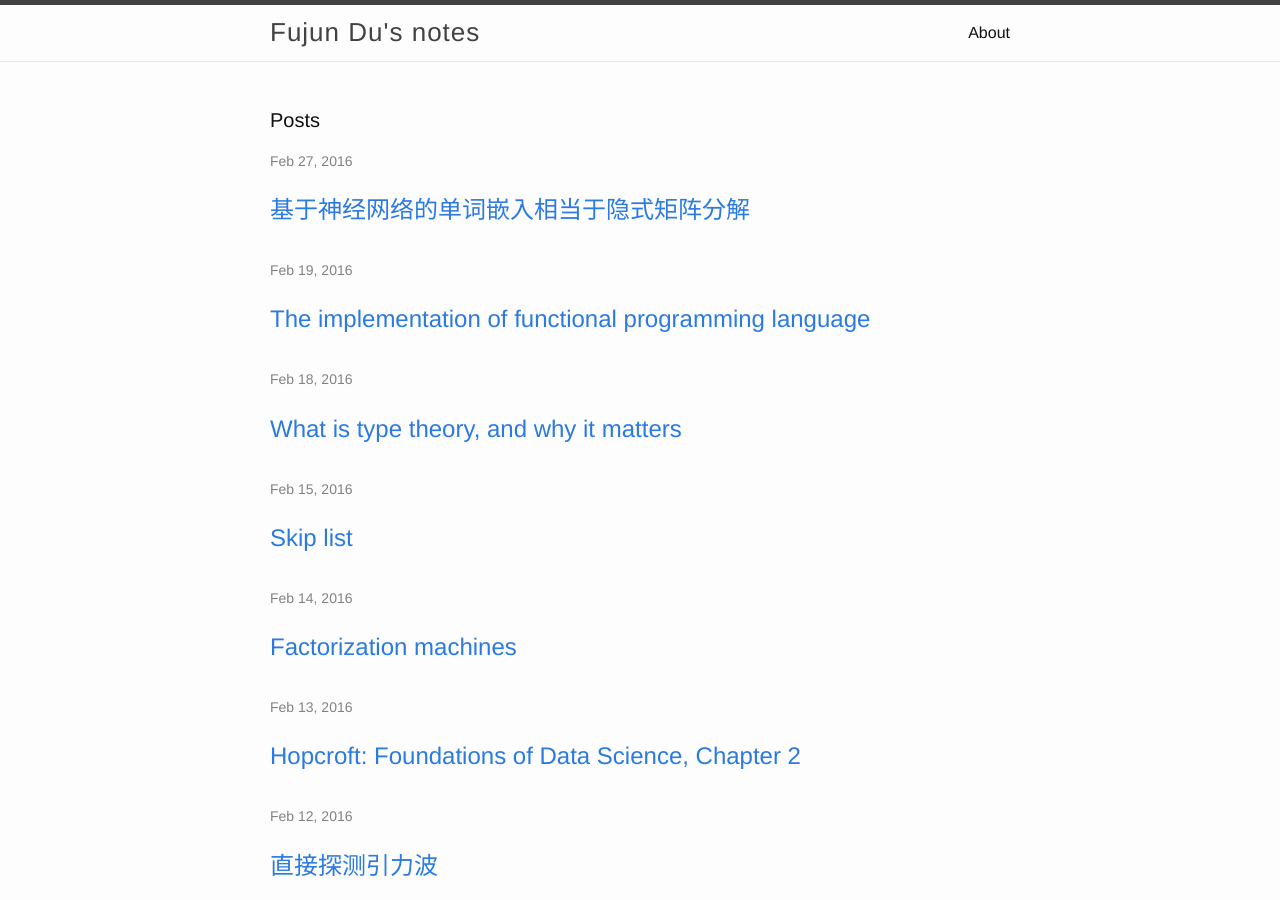
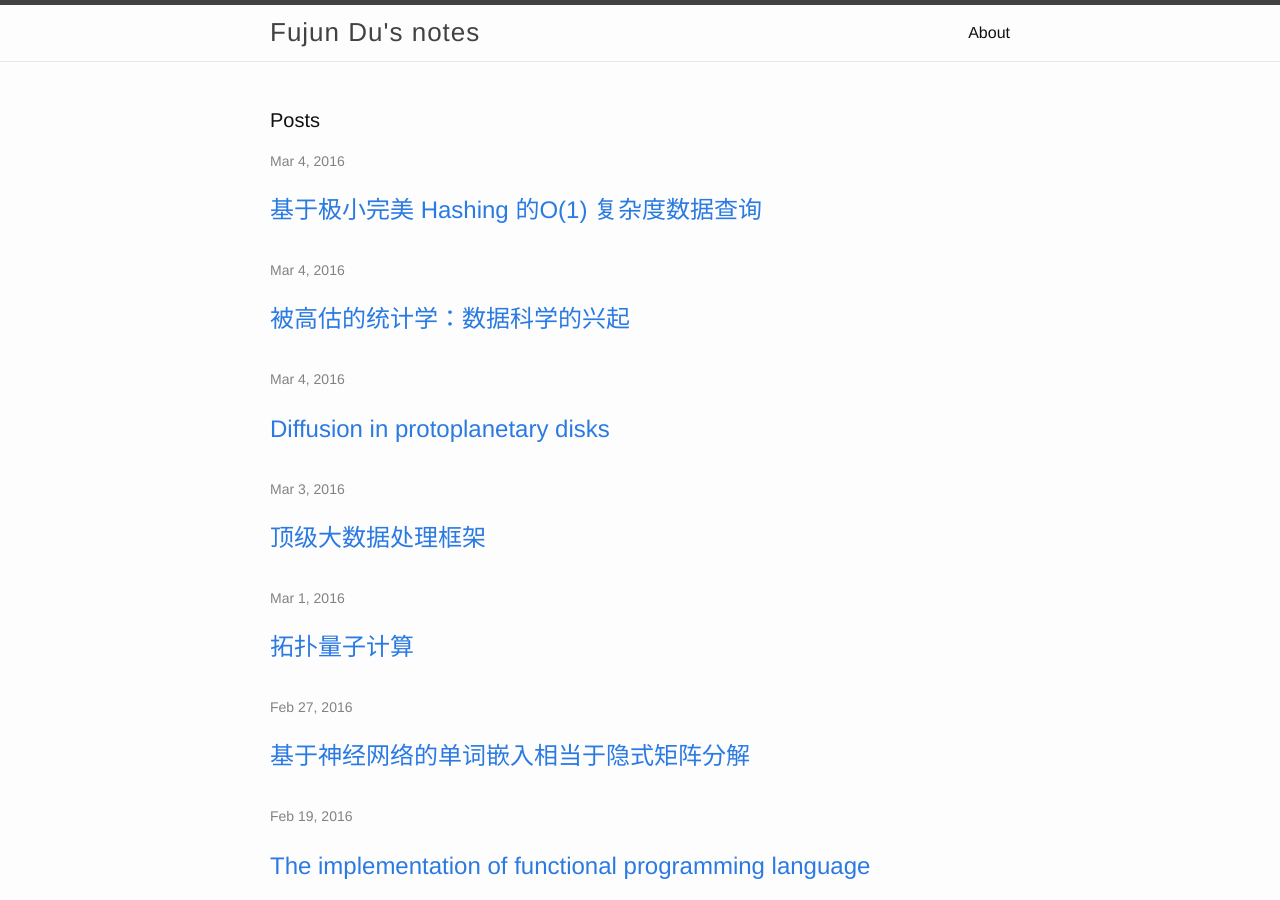
Before and after one commit to fjdu/fjdu.github.io, a Jekyll site: the page built from index.html, in a window 1280 px wide and 900 px high. Built offline with Jekyll 4.4.1, drawn with Linux system fonts in a browser that asks for light colours.

Commit message:
new articles

```diff
--- a/_includes/head.html
+++ b/_includes/head.html
@@ -9,6 +9,8 @@
   <link rel="stylesheet" href="{{ "/css/main.css" | prepend: site.baseurl }}">
   <link rel="canonical" href="{{ page.url | replace:'index.html','' | prepend: site.baseurl | prepend: site.url }}">
  <script type="text/javascript">var switchTo5x=true;</script>
+<!--
 <script type="text/javascript" src="http://w.sharethis.com/button/buttons.js"></script>
 <script type="text/javascript">stLight.options({publisher: "5f23ad09-232d-48f3-8b7b-89f9c51d2a5d", doNotHash: true, doNotCopy: false, hashAddressBar: false});</script> <link rel="alternate" type="application/rss+xml" title="{{ site.title }}" href="{{ "/feed.xml" | prepend: site.baseurl | prepend: site.url }}" />
+-->
 </head>
--- /dev/null
+++ b/_posts/2016-03-01-topological-quantum-computation.markdown
@@ -0,0 +1,163 @@
+---
+layout: post
+title:  "拓扑量子计算"
+date:   2016-03-01 Tue 18:53:31
+categories: quantum computation
+---
+
+这是一篇翻译文章。
+
+<h1>原文</h1>
+[Das Sarma et al. 2006](http://stationq.cnsi.ucsb.edu/~freedman/publications/96.pdf)
+
+<section>
+<p>
+量子力学可以说是关于自然界最成功的定量理论了。
+这个理论如今已经八十岁 (原文发表于2006年)。尽管做了大量涉及到光、原子、分子、固体、以及原子核、电子、以及其它亚原子粒子的实验，迄今没有一个违背量子力学。事实上，各种量子电动力学的实验结果跟理论预言的吻合程度让人震惊——达到了十亿分之一的精度。不仅仅关于实在的现代描述本质上都是量子的，我们的现代技术——比如晶体管、电路板、激光、超导体，以及磁存储——本质上都是基于量子现象的。在固态量子现象中理论和实验完美结合，产生出基于 Josephson 效应的伏特标准，以及基于 Hall 效应的电阻标准。
+</p>
+
+<p>
+最近量子计算方面的观念进展开启了新篇章，催生了以真正制造出量子计算机为目标的的严肃实验研究。商业化的包含数百万个量子逻辑比特 (qubit) 的量子计算机将会让解决一些难以计算的问题成为可能，比如素数分解和数据库搜索；背后的算法利用了量子力学的线性叠加特性、幺正演化、以及指数级大小的纠缠态希尔伯特空间。但最终的读出过程仍然是通常的经典测量。实际上，量子计算机可以比经典数字计算机快指数量级。
+</p>
+
+<p>
+建造包含许多 qubit 的大型量子计算机的一个难点是量子退相干: 一个物理体系在一个相干叠加态只能保持有限——通常很短——的时间。任何与周围世界的相互作用或者任何导致“波函数塌缩”的测量都会让系统退相干，进而破坏编码的量子信息。但是，一个开创性的理论发展让建造量子计算机成为可能：量子错误改正，或容错量子计算 (John Preskill 1999 Physics Today)；研究者确立了一个阈值定理，证明只要退相干够弱，就可以被改正掉。
+</p>
+
+<p>
+如果把量子退相干想成量子计算中不受欢迎的噪声，则有效的“软件”错误改正依赖于消除或最小化计算机内的噪声。这种方法的思想与经典数字计算机里的错误改正类似。对于量子计算机而言，另一种策略叫做拓扑量子计算，并不尝试去让系统没有噪声，而是去让系统变“聋”——即对通常的退相干源免疫。由于计算的整体强壮拓扑特性，这个革命性的策略让量子退相干变得无关紧要。
+</p>
+
+<h1>量子计算</h1>
+<p>
+假设我们有一个可控的量子系统。进一步假定可以让系统一开始处在某个已知的态 \(|\psi_0\rangle\) 上。让这个系统通过一个幺正变换 \(U(t)\) 演化，直到进入某个终态 \(|\psi_1\rangle=U(t)|\psi_0\rangle\)。由于演化是按照哈密顿量来的，我们需要对哈密顿量有足够的控制，这样就可以让 \(U(t)\) 具有任何想要的幺正变换的形式。最后，我们需要测量演化结束后系统状态的方法。
+</p>
+
+<p>
+这种初始化、演化，以及测量的过程就叫量子计算。量子计算机的基本单元是量子比特 (qubit) ——一种可处在 \(|0\rangle\) 和 \(|1\rangle\) 两个态的量子双状态系统。通过外部方法，一个量子比特可以被控制、操纵、耦合、纠缠到其它量子比特。幺正操作自身定义了量子计算的代码。
+</p>
+
+<p>
+那为什么没有人造一个量子计算机出来？有个基本的障碍——错误的发生。Asher Peres 有个有意思的说法，“量子现象不是发生在希尔伯特空间，而是发生在实验室”。当然，经典计算机也有错误，但可以通过保存多个副本并对副本做检查来克服。
+</p>
+
+<p>
+但对于量子计算机，情况更复杂。如果在计算过程中我们通过对量子态做测量的方法来检测是否发生错误了，由于波函数塌缩的缘故，我们可能会破坏量子叠加性并破坏计算。并且，错误不一定只是 \(|0\rangle\) 翻转成 \(|1\rangle\) 这样的，而可以是连续的相位错误：\(a|0\rangle + b|1\rangle \rightarrow a|0\rangle + be^{i\theta}|1\rangle\)，其中 \(\theta\) 是任意的。这种连续的错误表面上就像经典模拟计算中的出现的那种，乍一看似乎不可能修正；因此很长一段时间量子计算被认为不可能实现。然而，1990 年代中期人们发现，尽管有这些困难，量子纠错是可能的。
+</p>
+
+<p>
+可以通过信息的冗余表达来识别错误而无需对信息做出测量。但是，纠错过程本身也可能也有噪声。纠错过程可能出现更多错误，整个过程可能会搬石头砸自己的脚，除非基础错误率很低。超过某个错误率后纠错就变得不可能了，这个阈值的估计依赖于特定的纠错方法，但一般处于 \(10^{-4}\) 到 \(10^{-6}\) 之间。也就是说，量子计算机必须完美完成 \(10^4\) 到 \(10^6\) 次计算才允许出现一次错误。这是个严重的限制。尽管过去五年实验进展明显，并不清楚实用的量子计算机架构内可否通过量子纠错程序克服量子退相干。
+</p>
+
+<p>
+要想实现量子计算，对错误的处理是必须解决的中心物理问题。拓扑量子计算以一种根本的方式缓解了这个问题。
+</p>
+
+<h1>拓扑学和量子计算</h1>
+<p>
+现在我们改变话题，来谈谈拓扑学。拓扑学是一门数学分支，研究在弹性形变下不变的几何构型。一个笑话是说拓扑学家不能区分面包圈和咖啡杯。
+//TODO
+</p>
+
+<h1> 物质的拓扑状态 </h1>
+<p>
+值得注意的是，真正存在的物质凝聚状态对局部扰动不敏感。它们在低温低能和长距离上是不变的。这些拓扑态就跟金属和有序磁铁一样真实，但不那么常见。
+</p>
+
+<p>
+拓扑态的存在让人吃惊，因为拓扑不变性不是通过库伦相互作用耦合起来的电子和离子的哈密顿量的对称性。当固定别的电子和离子的位置时 (短时间内是个好的近似)，两个电子之间的库伦排斥强烈依赖于它们之间的距离，因此哈密顿量也如此。通过拉伸和压缩的方式让系统连续变形进而改变两个电子之间的距离会让能量跟着变化。因此，拓扑不变形只可能是在低能和长距离情形涌现出的对称性。在这种尺度，当两个电子之间的距离由于系统形变发生变化时，别的电子会调节位置以使得总能量不变。在恰当的情形，这种不变形可能产生拓扑量子基态。
+</p>
+
+<p>
+虽然显得简单，这个想法其实是把许多物理学家习惯的那套颠倒了。他们习惯的是，低能、长距离的物理比微观运动方程的对称度低。比如在固体里面，哈密顿量在所有粒子的任意均匀平移下是不变的。但是，在基态，离子形成晶格结构，这个结构的对称群小很多，只能是沿着晶格矢量的离散平移。宇宙微波背景辐射提供了尺度很不一样的物理的例子。它有轻微的各向异性，也就是其温度在不同方向不同，尽管背后的方程是旋转不变的。晶格和微波背景辐射都是对称性自发破缺的例子。
+</p>
+
+<p>
+物质的拓扑态是反面例子：低能长距离物理比微观方程更对称。这是涌现的对称。
+</p>
+
+<p>
+用更技术化的语言，当一个系统的低能长距离有效场论是一个拓扑量子场论——即它的所有物理关联函数都是在除 \(e^{-\Delta/T}\) 这个因子之外拓扑不变的，此处 \(T\) 是温度，\(\Delta\) 是非零能级间隔——则我们可以说这个系统处于拓扑相。这种特性就是分数量子霍尔效应里发现的那种。
+</p>
+
+<blockquote>
+<h2> 分数量子霍尔效应 </h2>
+<p>
+在高活动性的砷化镓混杂结构和量子阱中，电子可以被限制在一个二维平面上运动。如果二维电子气被放置在一个垂直的磁场中冷却至低温，电子会自组织形成一个拓扑不变态。
+</p>
+<p>
+拓扑不变性的最主要展示就是横向霍尔电阻 \(R_{xy}=h/\nu e^2\) 的量子化，这里 \(\nu\) 是填充因子，是个有理数，\(h\) 是普朗克常数，\(e\) 是电子电荷。两个基本常数 \(h\) 和 \(e\) 组成一个电阻量子 \(h/e^2\approx 25812 \Omega\)；这是个宏观量级的数，被作为电阻的国际参考标准。通常我们区分 \(\nu\) 是整数和分数的情形，分别称为整数量子霍尔效应和分数量子霍尔效应。\(R_{xy}\) 的量子化与纵向电阻 \(R_{xx}\) 的消失同时发生。
+</p>
+<p>
+量子霍尔态跟超导体和电阻器有相似之处。就像超导体一样，量子霍尔态纵向电阻为零，电流无耗散，但由于非零的霍尔电阻，通过求电阻矩阵的逆得到的纵向电导率 \(G_{xx}\) 也是零，这就跟电阻器一样了。就跟超导体和电阻器一样，量子霍尔态对基态之上的激发有能级间隙 \(\Delta\)。\(R_{xx}\) 和 \(G_{xx}\) 都正比于 \(e^{-\Delta/T}\)。
+</p>
+<p>
+量子霍尔态中霍尔电阻的强壮量子化是系统基态拓扑特性的直接体现。事实上，量子化的 \(R_{xy}\) 是个拓扑不变量，与样本的形状和大小都无关，这也是为什么量子化那么精确的原因。
+</p>
+<p>
+Robert Laughlin 关于基态和低能级分数量子霍尔态的 \(\nu=1/m\) 且 \(m\) 为奇数的激发的理论，我们知道分数量子霍尔效应的特点是它们支持分数电荷激发以及奇特的缠绕统计。比如，在 \(\nu=1/3\) 的平台，基态附近低能级激发的准粒子电荷是 \(e/3\)。如果系统加入一个电子，它会分裂成三个准粒子，每个电荷为 \(e/3\)。
+</p>
+<p>
+乍一看这有点疯狂。我们知道质子由三个夸克组成，但电子是基本的。它怎么能分解成更小的组分呢？答案是，系统是由许多电子组成的。如果它们之间没有相互作用，则新加入的电子独立于其它电子运动，不会有什么特别的。但当电子处于分数量子霍尔态中时，它们之间有相互作用。低温和强磁场倾向于增强电子之间的相互作用。结果是，当电子加入 \(\nu=1/3\) 态时，其它电子会调节自身以至于在新加入电子所在的位置看不到额外的电荷。相反，拥有三团电荷为 \(e/3\) 的小团块能量更低。电荷团块的大小由能级间隙 \(\Delta\) 决定，并且与磁场尺度 \(l_0=\sqrt{\hbar c/eB}\) 可比，对于 5 \(T\) 的磁场在 \(100\) \(\unicode{x212B}\) 的量级。
+</p>
+</blockquote>
+
+<h1> 任意子与辫子 </h1>
+<p>
+除了分数式变化之外，分数量子霍尔效应中准粒子有个不平凡的性质：它们是任意子 (anyon)。任意子最开始是作为一种数学可能性提出的：当交换两个粒子时，玻色子波函数乘上一个相因子 \(+1\)，费米子波函数乘上相因子 \(-1\)，而任意子波函数可以乘上任意的 \(e^{i\theta}\)。这种对费米子和玻色子的自然推广在二维可行。为了更好地理解任意子，我们先来考虑二维空间中粒子轨迹的缠绕。
+</p>
+
+<p>
+考虑 \(2+1\) 维时空中粒子轨迹的缠绕。按照费曼路径积分，时刻 \(t_0\) 处于 \(x_1, x_2, \ldots, x_n\) 的 \(n\) 个粒子在时刻 \(t\) 回到同一个位置的量子振幅由对所有路径求和给出。每个路径贡献权重 \(e^{iS/\hbar}\)，这里 \(S\) 是路径的经典作用量。这种权重分配在 \(\hbar \rightarrow 0\) 时回到经典解。二维空间的一个怪异之处是，粒子轨迹空间是不连通的：并不是总能把一个轨迹连续形变成另一个（译注：这个强调的是轨迹空间不连通，而不是轨迹所在的空间不连通。一个轨迹不能连续形变为另一个并不意味着空间不连通，比如轮胎面上的经线和纬线就不能互相变。）。
+</p>
+
+<p>
+结果就是，在量子力学的层面，我们有赋予每个轨迹不同相因子的自由。由于轨迹不能连续地从一个变成另一个，经典极限与我们选取的相因子无关。
+</p>
+
+<p>
+这些相因子组成一个辫子群的阿贝尔表示。对于两个粒子的情形，辫子群就是整数群，其中整数 \(n\) 对应于一个粒子相对另一个粒子逆时针缠绕圈数（负数表示顺时针）。如果粒子是全同的，则必须允许交换，这可通过半整数缠绕来标记。两个全同粒子的辫子群的不同表示由一个相因子 \(\alpha\) 来标记，因此一个粒子与另一个逆时针交换 \(n\) 次的轨迹得到一个相因子 \(e^{in\alpha}\)。
+</p>
+
+<p>
+如果 \(\alpha=0\)，粒子是玻色子；如果 \(\alpha=\pi\)，粒子是费米子。对于中间值，粒子是任意子。辫子群的任意子表示只是两粒子情形的拓展：只要 \(N\) 个粒子中任意一个逆时针交换 \(n\) 次，系统都会增加一个相因子 \(e^{in\alpha}\)。
+</p>
+
+<p>
+在有相互作用的多体系统（比如金属、半导体、磁体，液氦）中，控制多数可观测性质的低能级激发表现得像弱相互作用粒子。这种激发被 Lev Landau 称为准粒子，一般是玻色子或费米子。但在分数量子霍尔效应里——可能别的地方也有——基态之上的准粒子激发是任意子。填充因子 \(\nu=1/3\) 的分数量子霍尔态里，当一个粒子绕另一个一圈时产生的相因子是 \(e^{2\pi/3}\)。当发生一个逆时针交换时，产生的相因子是 \(e^{\pi i/3}\)。这些相因子都是精确的，跟轨迹的形状速度等细节无关。有限温度对相因子的修正为 \(e^{-\Delta/T}\) 的量级。低温下这些修正是很小的。
+</p>
+
+<p>
+阿贝尔任意子提供了一个可以在物质的拓扑态上精确实施的幺正变换的例子。可惜这个变换是平凡的，只是改变了波函数的相位。要实施对量子计算有用的幺正变换，需要一类特殊的支持非阿贝尔任意子的拓扑态。
+</p>
+
+<h1> 非阿贝尔任意子 </h1>
+<p>
+处于 \(1/3\) 分数量子霍尔态的阿贝尔任意子不是最奇怪的。假设有 \(g\) 个简并态 \(\psi_{\alpha}\) 的处于位置 \(x_1, x_2, \ldots, x_n\) 的粒子。交换粒子 1 和 2 可能不仅是改变波函数的相位，而可能会把一个波函数变成 \(\psi_\alpha\) 张成的态空间里的另一个，也就是 \(\psi_\alpha \rightarrow M_{ab}\psi_b\)。交换粒子 2 和 3 可能对应不同的态空间转动：\(\psi_\alpha \rightarrow N_{ab}\psi_b\)。
+</p>
+
+<p>
+如果 \(M_{ab}\) 和 \(N_{ab}\) 不交换——也就是 \(M_{ab} N_{bc} \ne N_{ab} M_{bc}\)——则我们说粒子服从非阿贝尔缠绕统计。利用这些粒子，我们可以通过缠绕粒子进行不平凡的幺正变换。这样，非阿贝尔准粒子是量子计算不可或缺的部分。
+</p>
+
+<p>
+非阿贝尔缠绕给出了一个可能让读者烦恼过的问题的答案：如果拓扑保护在屏蔽量子系统不受环境干扰方面这么有效，我们要如何读出信息。如果系统的准粒子表现为非阿贝尔缠绕统计，也就是说它们是非阿贝尔任意子，则 \(n\) 个粒子的 \(g\) 维希尔伯特空间可用于存储量子信息。要操纵这些态，我们需要对 \(n\) 个准粒子实施缠绕操作。理想情形，我们希望通过这种操作能实施任何想要的幺正变换（或者至少在一定精度内近似）。对一大类态来说这种操纵的确可以。在计算的最后，我们可以通过利用一个 Aharonov-Bohm 效应的非阿贝尔推广来对拓扑信息进行拓扑测量，从而读出结果。操作方法是，投进一个非阿贝尔试验任意子，让其轨道缠绕包含需要的量子信息的准粒子，然后可以通过两个轨道之间的量子干涉独户信息。
+</p>
+
+<p>
+为了探究非阿贝尔缠绕怎么运作，考虑两个简单模型。第一个有三个基础准粒子类型，标记为 \(0, 1/2, 1\)。这三个标记是拓扑荷——实质上相当于 \(\alpha\) 相因子的推广。准粒子的任意组合可以类似地用拓扑荷标记。在阿贝尔系统里，总荷是每个准粒子的荷的和。但在非阿贝尔系统里，加法规则变得复杂；在第一个例子里，加法规则类似于量子轨道角动量的规则。
+</p>
+
+<h1> 自然界中的非阿贝尔拓扑相 </h1>
+<p>
+</p>
+
+<h1> 展望 </h1>
+<p>
+</p>
+
+</section>
+
+
+<!-- :%s/[a-zA-Z+-0-9)\\]\zs\ze[^\x00-\xff，。：；“”？]/ /g -->
+<!-- :%s/[^\x00-\xff，。：；“”？]\zs\ze[a-zA-Z+-0-9(\\]/ /g -->
--- /dev/null
+++ b/_posts/2016-03-03-top-big-data-processing-frameworks.markdown
@@ -0,0 +1,112 @@
+---
+layout: post
+title:  "顶级大数据处理框架"
+date:   2016-03-03 Thu 17:51:49
+categories: big data
+---
+
+这是一篇翻译文章。
+
+<h1>原文</h1>
+[Matthew Mayo](http://www.kdnuggets.com/2016/03/top-big-data-processing-frameworks.html)
+
+<section>
+<h1> 摘要 </h1>
+<p>
+讨论了五个大数据处理框架：Hadoop，Spark，Flink，Storm，Samaza
+</p>
+<p>
+如今大量数据不断产生，去纠结具体多大才算大数据没什么意义。 就像“人工智能”一样，大数据这个词的具体含义是变化的。几十年前对人工智能的期待大多已经实现，如今已经不管这部分叫“人工智能”了；同样，由于我们这个社会在不断地创造、保存、处理指数级增长的数据，今天的大数据在明天也就是“还不错哦”而已。不能用于大数据的传统数据处理方法会被淘汰。
+</p>
+<p>
+所以，问题就是，我们要对这些数据做什么。答案当然依赖于具体场景。但每个人都在处理大数据，并且这种处理可以抽象到可以被各种大数据处理框架应对的程度。其中一些框架是周知的，比如Hadoop和Spark，另一些的使用则比较小众，但它们仍然获得了可观的市场份额和声誉。
+</p>
+<p>
+我们这里来看顶级开源大数据处理框架中的五个。当然，在用的并不是只有这几个，但希望它们可作为可获取的那些里面一个小的代表性样本。
+</p>
+</section>
+
+<section>
+<h1> Hadoop </h1>
+<p>
+经典之作，如今顶尖的框架之一。几乎成了大数据的代名词。你已经知道了Hadoop，MapReduce，以及其生态系统和相关的技术，比如Pig，Hive，Flume，HDFS等。Hadoop是第一个，在工业界被广泛采用。
+</p>
+<p>
+为什么仍然使用Hadoop。尽管Hadoop被用来处理复杂数据，其本身其实相当简单。如果你的数据可以批量处理，可以被分割成小的处理任务，分发到计算集群，然后综合计算结果，并且整个过程都逻辑清晰，那么你的数据很可能适合用Hadoop处理。
+</p>
+<p>
+Hadoop生态系统里有些工具的用途超出了当初作为支持MapReduce算法的范畴。一个值得注意的就是YARN，Hadoop的资源管理层。它可以用在Hadoop之外，比如用于Spark。
+</p>
+</section>
+
+<section>
+<h1> Spark </h1>
+<p>
+Spark是大数据处理王国的王位继承人。Spark和Hadoop经常被放到二选一的位置，但并不是非要这样的。Hadoop的生态系统可以容纳Spark的处理引擎，用来替代MapReduce，由此产生各种由两个生态系统的工具混合起来的环境。一个具体的例子，大数据巨头Cloudera如今在把MapReduce替换为Spark。另一个例子，Spark不包含自身的分布式存储层，这样它可以利用Hadoop的分布式文件系统（HDFS），或跟Hadoop无关的，比如Mesos。
+</p>
+<p>
+Spark跟Hadoop和MapReduced的不同在于，Spark是工作在内存里的，于是速度快很多。Spark也绕过了Hadoop的默认MapReduce引擎的线性数据流，于是更灵活的构建管道成为可能。
+</p>
+<p>
+什么时候应该用Spark？如果你不想被MapReduce的范式套住，并且还没有建立起Hadoop的环境，或者基于内存的处理对处理时间提升明显，那就应该用Spark。另外，如果你对紧密集成的机器学习感兴趣，Spark的机器学习库MLib针对分布式建模利用了其架构。
+</p>
+<p>
+当涉及到大数据处理时，Hadoop和Spark可能是主力，但不是仅有的选择。
+</p>
+</section>
+
+<section>
+<h1> Flink </h1>
+<p>
+数据流引擎。目标是提供针对数据流的计算工具。把批量处理作为数据流的特殊情形，Flink既是批处理又是实时处理框架，但流处理还是放在第一位的。
+</p>
+<p>
+Flink提供了一系列API，包括针对Java和Scala的流API，针对Java，Scala，Python的静态数据API，以及在Java和Scala中嵌入SQL查询的代码。它也自带机器学习和图像处理包。Flink还有一系列额外特性：
+<ul>
+  <li> 高性能、低延迟 </li>
+  <li> 支持有序和乱序事件 </li>
+  <li> 针对有状态计算的仅限一次语义 </li>
+  <li> Backpressure连续流模型 </li>
+  <li> 通过轻量级分布式快照做容错 </li>
+</ul>
+</p>
+<p>
+选Flink而不选Spark？Flink真的是面向流的。Spark是批处理的，尽管它可以通过缩减每次处理的事件来模拟流的效果，但毕竟不如Flink。如果你要处理真正的实时数据，Spark是不行的，得用Flink。
+</p>
+</section>
+
+<section>
+<h1> Storm </h1>
+<p>
+分布式计算框架，其应用被设计成有向无环图。被设计成容易处理无限流，并且可用于任何编程语言。每个节点每秒处理上百万个元组，高度可伸缩，提供任务处理保证。用Clojure写的。
+</p>
+<p>
+可用于实时分析，分布式机器学习，以及大量别的情形，特别是数据流大的。Storm可以运行在YARN上，集成到Hadoop生态系统中。五个特征：
+<ul>
+<li> 快 </li>
+<li> 可伸缩 </li>
+<li> 容错 </li>
+<li> 可靠 </li>
+<li> 易操作 </li>
+</ul>
+</p>
+<p>
+不支持批处理。不支持有状态的管理(可以用Trident)。
+</p>
+</section>
+
+<section>
+<h1> Samza </h1>
+<p>
+消息传递基于Apache Kafka, 集群资源管理基于YARN。特性：
+<ul>
+<li> 简单API </li>
+<li> 状态管理 </li>
+<li> 容错 </li>
+<li> 可持续 </li>
+<li> 可伸缩 </li>
+<li> 可插拔 </li>
+<li> 处理器隔离 </li>
+</ul>
+</p>
+</section>
--- /dev/null
+++ b/_posts/2016-03-04-O1-data-lookup-minimal-perfect-hashing.markdown
@@ -0,0 +1,9 @@
+---
+layout: post
+title:  "基于极小完美 Hashing 的O(1) 复杂度数据查询"
+date:   2016-03-04 Fri 18:23:27
+categories: algorithm
+---
+
+Ref:
+http://blog.demofox.org/2015/12/14/o1-data-lookups-with-minimal-perfect-hashing/
--- /dev/null
+++ b/_posts/2016-03-04-diffusion-in-protoplanetary-disks.markdown
@@ -0,0 +1,8 @@
+---
+layout: post
+title:  "Diffusion in protoplanetary disks"
+date:   2016-03-04 Fri 13:58:28
+categories: protoplanetary disk
+---
+
+Ref: CLRS section 16.4
--- /dev/null
+++ b/_posts/2016-03-04-statistics-overated-rise-data-science.markdown
@@ -0,0 +1,63 @@
+---
+layout: post
+title:  "被高估的统计学：数据科学的兴起"
+date:   2016-03-04 Fri 16:46:40
+categories: data science
+---
+
+<p>
+这是一篇翻译文章；文章观点不代表译者观点。
+</p>
+
+<p>
+原作者 Daniel Lemire，是魁北克大学的一名计算机科学教授。他的研究集中在数据索引技术。他是名技术乐观派。
+</p>
+
+<h1>原文地址</h1>
+[Daniel Lemire's blog](http://lemire.me/blog/2016/03/03/statistics-is-overrated-the-rise-of-data-science/)
+
+<hr>
+
+<p>
+随着工业和科学革命的发展，出现了大量搜集可信数据的机构。历史上第一次我们可以问英格兰白银总产量是多少并得到有意义的回答。
+</p>
+
+<p>
+但数据很少是完备的。我们几乎总是只能看到部分。幸好有聪明人注意到一般不必做完整计算。通过少量代表性样本，你几乎总是可以得知总体的样貌。想知道美国人的平均身高，你不需要去量每个美国人...量几百或几千个足矣，只要有代表性。
+</p>
+
+<p>
+所以我们从人们不怎么计数的前工业世界到了什么都得计数的世界。当我们不能计数时，我们采样并估计，并让误差够小。这都不错。但要对这些数字做些什么呐？必须做点什么，任何事，只要听起来让人觉得厉害！
+</p>
+
+<p>
+大量研究论文使用了炫酷的统计检验。其中一个是 p-value 显著性检验。除此之外很少有人知道 p-value 具体什么意思。并且它帮了什么人吗？
+</p>
+
+<p>
+牛排致癌？谁知道？我们有各种支持相互矛盾结论的统计证据，都是基于厉害的统计分析。这些分析让我们更接近真实的证据在哪儿？
+</p>
+
+<p>
+为什么人们一直这么做？是不是因为这让整个过程看起来更可靠？
+</p>
+
+<p>
+与此同时，傻乎乎的计算机科学家真的在从真实的邮件中识别出垃圾邮件。我们真的在国际象棋和围棋上战胜过人类。我们真的能辨别你的信用卡交易是不是欺诈。
+</p>
+
+<p>
+计算机科学家的终极目标是赶上并超过人类头脑处理信息的能力。医学研究者的终极目标是让我们大家保持理想的健康状态。统计学的终极目标是什么？统计学家何曾让我们往统计真相靠近一点，或者他们是不是想让我们每年给出更好的 p-value？
+</p>
+
+<p>
+就像图书管理员和记者，统计学家善于捣乱。有个新的学科叫“数据科学”。讽刺的是，它是统计学家在 2001 年创立的；同一年人类基因组工程完成。如果你四处看看，你会发现许多年轻人或不那么年轻的人自称数据科学家。
+</p>
+
+<p>
+他们利用数据，他们让数据说话，他们努力从数据提取价值。但你觉得他们中有多少是统计专业的？
+</p>
+
+<p>
+软件吃掉了图书馆和报纸，现在开始吃统计学了。
+</p>
```
Also changed, not shown: _posts/2016-02-27-neural-word-embedding-as-implicit-matrix-factorization.markdown (+8 -2 lines), 5 other files.
